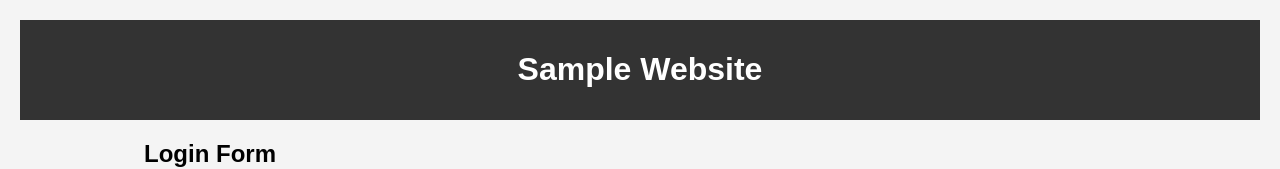
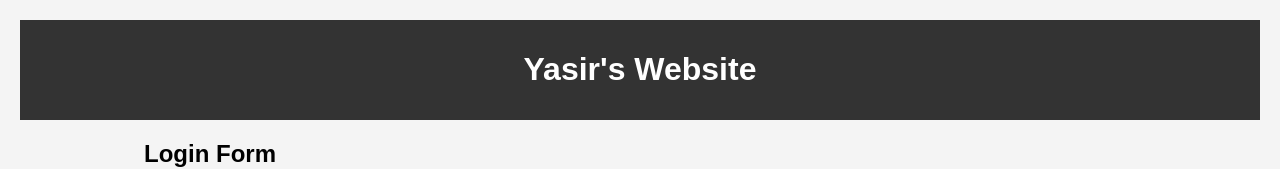
Before and after one commit to yasirhussain1/jenkins-project, a plain HTML site: page index.html in a window 1280 px wide. Shown: the top 169 px of the page. Drawn offline with Linux system fonts and the light colour scheme.

Commit message:
change welcome heading

```diff
--- a/index.html
+++ b/index.html
@@ -48,7 +48,7 @@
 <body>
 
     <header>
-        <h1>Sample Website</h1>
+        <h1>Yasir's Website</h1>
     </header>
 
     <div class="container">
```
